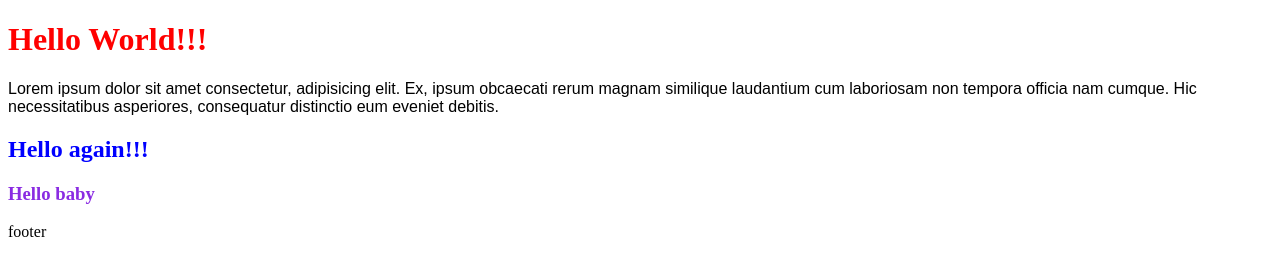
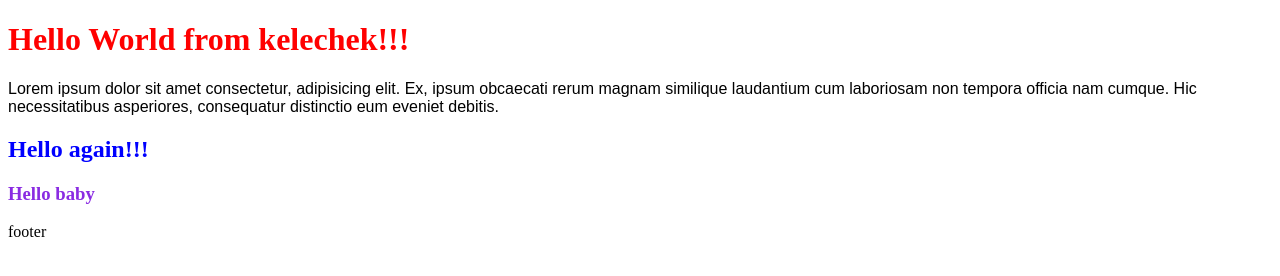
Before and after one commit to Erlanovi4/my-site, a plain HTML site: page index.html in a window 1280 px wide. Drawn offline with Linux system fonts and the light colour scheme.

Commit message:
fix header

```diff
--- a/index.html
+++ b/index.html
@@ -9,7 +9,7 @@
 </head>
 <body>
     <header>
-        <h1>Hello World!!!</h1>
+        <h1>Hello World from kelechek!!!</h1>
     <p>Lorem ipsum dolor sit amet consectetur, adipisicing elit. Ex, ipsum obcaecati rerum magnam similique laudantium cum laboriosam non tempora officia nam cumque. Hic necessitatibus asperiores, consequatur distinctio eum eveniet debitis.</p>
     <h2>Hello again!!!</h2>
     <h3>Hello baby</h3>
```
